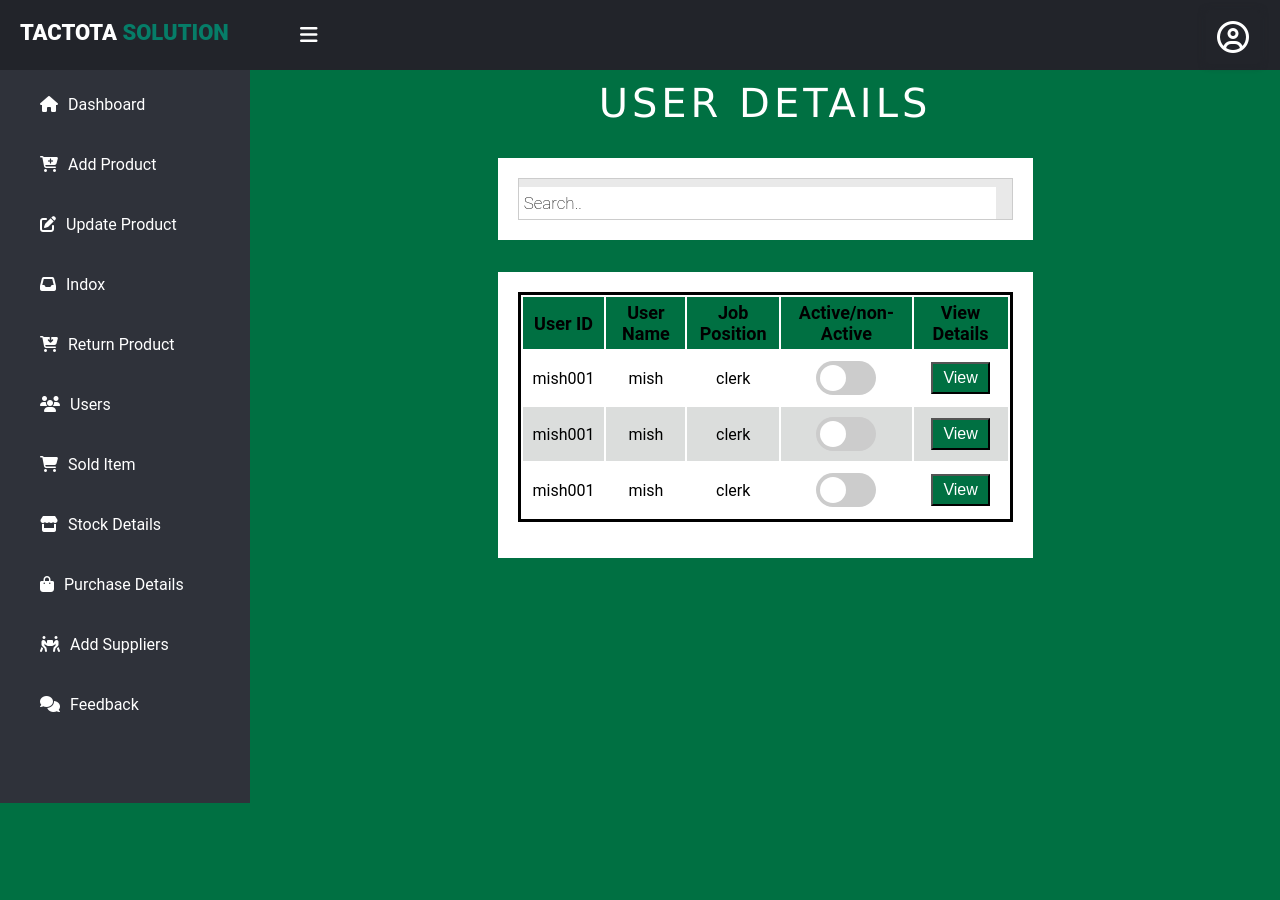
After one commit to demo-project-01/tactota_solutions, a PHP site: page /activateuser.php in a window 1280 px wide. The commit adds this page. Run offline with PHP 8.4, Linux system fonts and the light colour scheme; a stand-in replaces the project's code that opens the database connection; some libraries are stand-ins or nearby versions.

Commit message:
view user interface and active user interface

```diff
--- /dev/null
+++ b/activateuser.php
@@ -0,0 +1,80 @@
+<?php
+include 'clerk_sidebar.php';
+
+?>
+  <div class="content">
+
+      <h1> USER DETAILS</h1>
+
+      <div class="main-container" id="view-tbl">
+      <div class="search">
+        <input type="text" placeholder="Search..">
+      </div>
+</div>
+      <div class="main-container" id="view-tbl">
+      <table>
+        <thead>
+          <tr>
+            <th>User ID</th>
+            <th scope="col">User Name</th>
+            <th scope="col">Job Position</th>
+            <th scope="col">Active/non-Active</th>
+            <th scope="col">View Details</th>
+          </tr>
+        </thead>
+        <tbody>
+          <tr>
+            <td>mish001</td>
+            <td>mish</td>
+            <td>clerk</td>
+            <td><label class="switch">
+              <input type="checkbox">
+              <span class="slider round"></span>
+            </label>
+            </td>
+            <td><button class="view">View</button>
+          </tr>
+          <tr>
+            <td>mish001</td>
+            <td>mish</td>
+            <td>clerk</td>
+            <td><label class="switch">
+              <input type="checkbox">
+              <span class="slider round"></span>
+            </label>
+            </td>
+            <td><button class="view">View</button>
+          </tr>
+          <tr>
+            <td>mish001</td>
+            <td>mish</td>
+            <td>clerk</td>
+            <td><label class="switch">
+              <input type="checkbox">
+              <span class="slider round"></span>
+            </label>
+            </td>
+            <td><button class="view">View</button>
+          </tr>
+
+  <!-- php //if(count($user)): ?>
+      php //foreach($person as $user): ?>
+      <tr>
+        <td>php// echo $person->emp_id; ?></td>
+        <td>php //echo $person->username; ?></td>
+        <td>php //echo $person->job_position; ?></td>
+        <
+        <td>
+      </tr>
+      php //endforeach; ?>
+      php //else: ?>
+        <tr>
+          <td>No Records Found !</td>
+        </tr>
+      php// endif; ?> -->
+      </tbody>
+  </table>
+      </div>
+      </div>
+     </div>
+</body>
--- a/clerk_sidebar.php
+++ b/clerk_sidebar.php
@@ -3,8 +3,10 @@
 <head>
 <meta charset="utf-8">
 <meta name="viewport" content="width=device-width, initial-scale=1.0">
-<title>Dashboard Template</title>
+<title>Clerk Dashboard</title>
 <link rel="stylesheet" href="style1.css">
+<link rel="stylesheet" href="css/signup.css">
+  <link rel="stylesheet" href="css/view_user.css">
 <link rel="stylesheet" href="https://cdnjs.cloudflare.com/ajax/libs/font-awesome/5.12.1/css/all.min.css">
 <script src="https://cdnjs.cloudflare.com/ajax/libs/jquery/3.5.1/jquery.min.js" charset="utf-8"></script>
 <script src="https://kit.fontawesome.com/1b83d32a6d.js" crossorigin="anonymous"></script>
--- /dev/null
+++ b/css/view_user.css
@@ -0,0 +1,136 @@
+.card{
+color:greenyellow
+}
+table{
+    border: 3px solid #000;
+    width: 100%;
+    margin-bottom: 1rem;
+
+}
+tbody tr:nth-child(odd) {
+    background-color: #fff;
+  }
+
+  tbody tr:nth-child(even) {
+    background-color: #dbdddc;
+  }
+td{
+    padding: 10px;
+    text-align: center;
+}
+th{
+    height: 50px;
+    font-size: large;
+    background-color: #007042;
+}
+tr{
+    border: 3px solid #007042;
+}
+tbody
+{
+    border: 5px solid #007042;
+}
+caption
+{
+    color: #007042;
+    font-style: initial;
+    font-size: 40px;
+}
+
+button {
+    background-color: #007042;
+    padding: 5px 10px;
+  text-align: center;
+  text-decoration: none;
+  display: inline-block;
+  font-size: 16px;
+  color: #fff;
+  }
+#view-tbl
+{   margin-bottom: 0px;
+    padding-bottom: 0px;
+    border:none;
+    padding: 20px;
+    align-items: center;
+}
+
+
+/* The switch - the box around the slider */
+.switch {
+    position: relative;
+    display: inline-block;
+    width: 60px;
+    height: 34px;
+  }
+
+  /* Hide default HTML checkbox */
+  .switch input {
+    opacity: 0;
+    width: 0;
+    height: 0;
+  }
+
+  /* The slider */
+  .slider {
+    position: absolute;
+    cursor: pointer;
+    top: 0;
+    left: 0;
+    right: 0;
+    bottom: 0;
+    background-color: #ccc;
+    -webkit-transition: .4s;
+    transition: .4s;
+  }
+
+  .slider:before {
+    position: absolute;
+    content: "";
+    height: 26px;
+    width: 26px;
+    left: 4px;
+    bottom: 4px;
+    background-color: white;
+    -webkit-transition: .4s;
+    transition: .4s;
+  }
+
+  input:checked + .slider {
+    background-color: #007042;
+  }
+
+  input:focus + .slider {
+    box-shadow: 0 0 1px #007042;
+  }
+
+  input:checked + .slider:before {
+    -webkit-transform: translateX(26px);
+    -ms-transform: translateX(26px);
+    transform: translateX(26px);
+  }
+
+  /* Rounded sliders */
+  .slider.round {
+    border-radius: 34px;
+  }
+
+  .slider.round:before {
+    border-radius: 50%;
+  }
+
+  .search
+  {
+    border: 1px solid #ccc;
+    width: 100%;
+    overflow: hidden;
+    background-color: #e9e9e9;
+    text-align: center;
+  }
+  .search input[type=text] {
+    float: right;
+    padding: 6px;
+    border: none;
+    margin-top: 8px;
+    margin-right: 16px;
+    font-size: 17px;
+  }
```
Also changed, not shown: view_user.php (added, +61 -0 lines).
